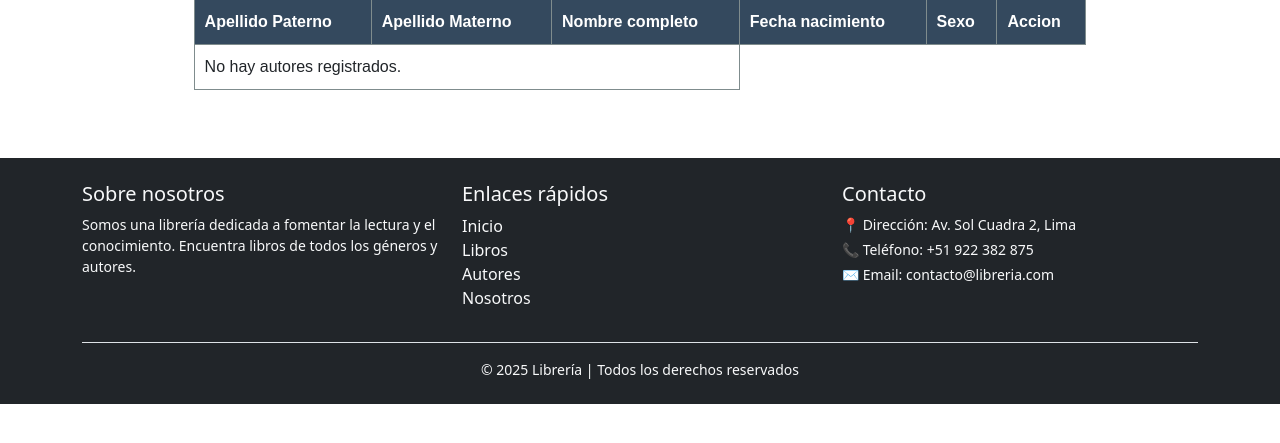
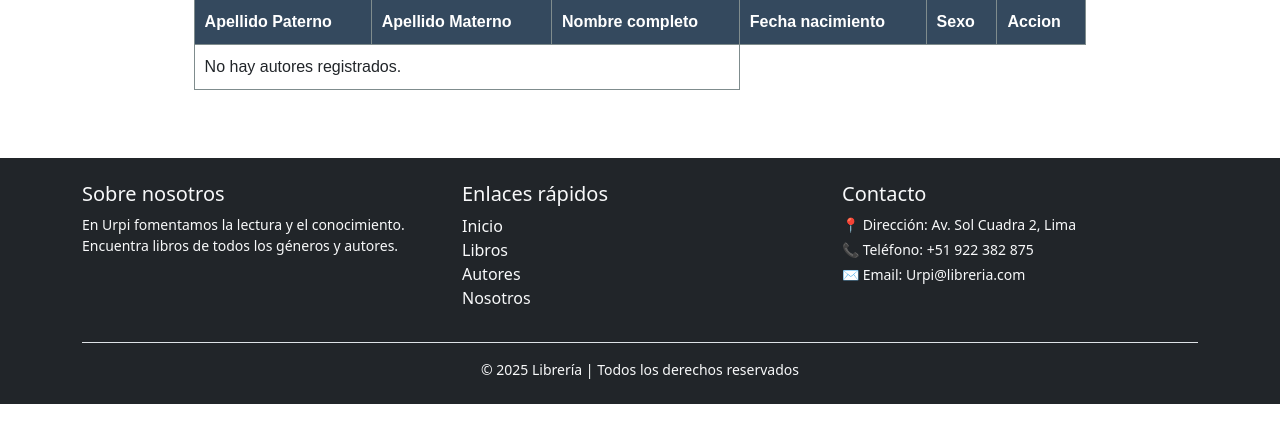
Before and after one commit to BlazeShotS/Sistema-Libreria, a Django app: page /autor in a window 1280 px wide. Shown: the part 200-643 px from the top of the page. Run offline with Django 5.2, Linux system fonts and the light colour scheme; data that the repository does not hold is empty.

Commit message:
refactor: estructurando el base.html

```diff
--- a/templates/base.html
+++ b/templates/base.html
@@ -52,7 +52,7 @@
                 <div class="col-md-4 mb-3">
                     <h5>Sobre nosotros</h5>
                     <p class="small">
-                        Somos una librería dedicada a fomentar la lectura y el conocimiento.
+                        En Urpi fomentamos la lectura y el conocimiento.
                         Encuentra libros de todos los géneros y autores.
                     </p>
                 </div>
@@ -71,7 +71,7 @@
                     <h5>Contacto</h5>
                     <p class="small mb-1">📍 Dirección: Av. Sol Cuadra 2, Lima</p>
                     <p class="small mb-1">📞 Teléfono: +51 922 382 875</p>
-                    <p class="small">✉️ Email: contacto@libreria.com</p>
+                    <p class="small">✉️ Email: Urpi@libreria.com</p>
                 </div>
             </div>
 
```
